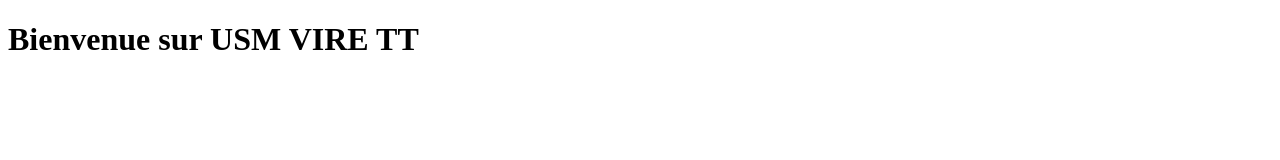
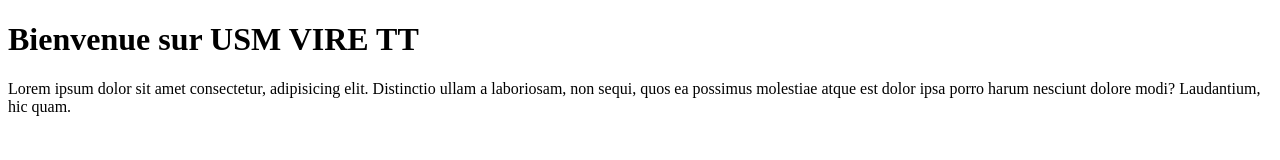
Before and after one commit to Jero14/USMVIRE, a plain HTML site: page index.html in a window 1280 px wide. Drawn offline with Linux system fonts and the light colour scheme.

Commit message:
ajout paragraphe

```diff
--- a/index.html
+++ b/index.html
@@ -10,5 +10,7 @@
 <body>
     <h1>Bienvenue sur USM VIRE TT</h1>
 
+    <p>Lorem ipsum dolor sit amet consectetur, adipisicing elit. Distinctio ullam a laboriosam, non sequi, quos ea possimus molestiae atque est dolor ipsa porro harum nesciunt dolore modi? Laudantium, hic quam.</p>
+
 </body>
 </html>
```
